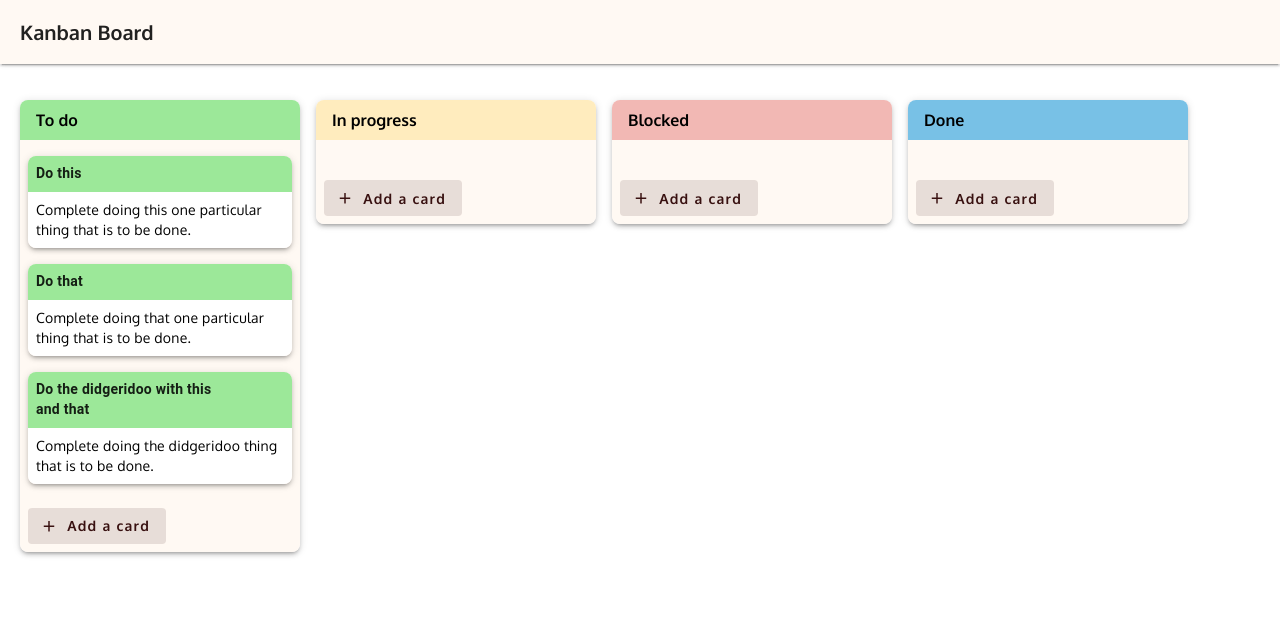
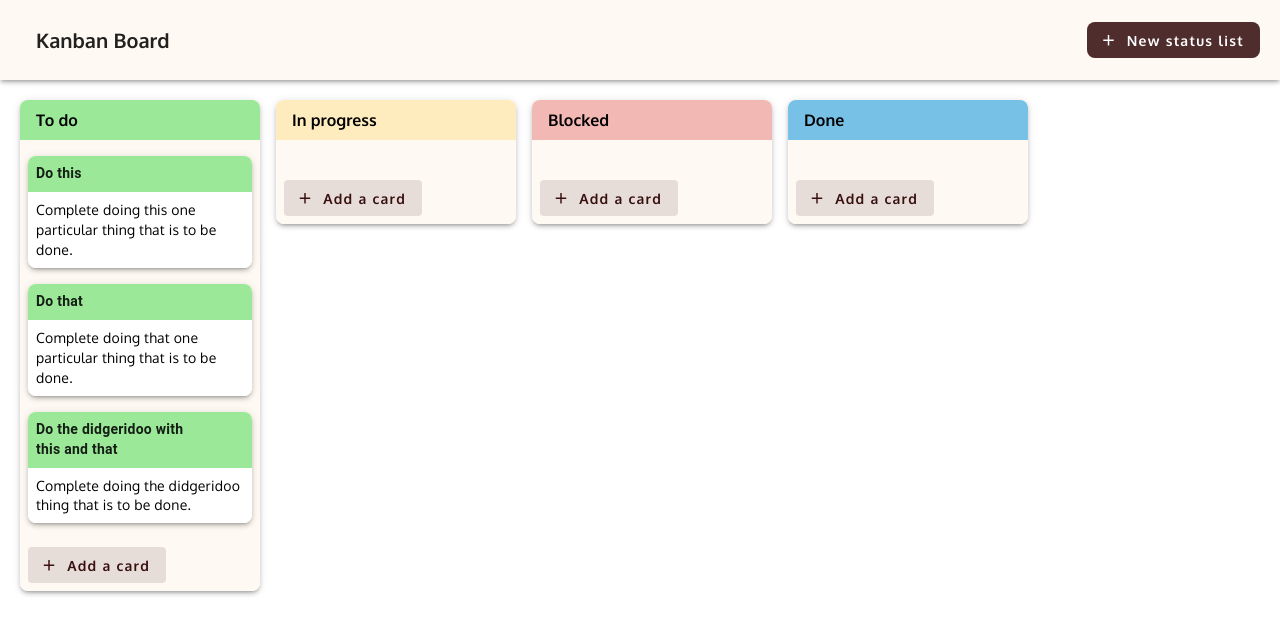
Before and after one commit to malthesers/vue-kanban, a Vue app: page / in a window 1280 px wide. Shown: the top 634 px of the page. Built offline with nearby package versions, Linux system fonts and the light colour scheme.

Commit message:
Implemented addStatusContainer button in header

```diff
--- a/src/components/KanbanBoard.vue
+++ b/src/components/KanbanBoard.vue
@@ -17,7 +17,6 @@
           />
         </template>
       </draggable>
-      <!-- <StatusContainerCreator />  -->
     </VContainer>
   </VMain>
 </template>
--- a/src/components/StatusContainer/StatusContainer.vue
+++ b/src/components/StatusContainer/StatusContainer.vue
@@ -32,7 +32,7 @@ const tasksStore = useTasksStore()
 
 <style scoped>
 .v-col {
-  min-width: 17.5rem;
-  max-width: 17.5rem;
+  min-width: 15rem;
+  max-width: 15rem;
 }
 </style>
--- a/src/components/StatusContainer/StatusContainerCreator.vue
+++ b/src/components/StatusContainer/StatusContainerCreator.vue
@@ -1,18 +1,22 @@
 <template>
-  <VCol class="max-h-100 h-fit pa-0 rounded-lg d-flex flex-column overflow-hidden elevation-3">
-    <VBtn
-      variant="tonal"
-      prepend-icon="mdi-plus"
-      class="bg-accent px-4 py-2 font-weight-bold text-none"
-      >Add new status list</VBtn
-    >
-  </VCol>
+  <VBtn
+    @click="tasksStore.addStatusContainer(newStatusContainer)"
+    variant="tonal"
+    prepend-icon="mdi-plus"
+    class="pa-0 rounded-lg bg-accent px-4 py-2 font-weight-bold text-none"
+    >New status list</VBtn
+  >
 </template>
 
 <script setup lang="ts">
-// import { useTasksStore } from '@/stores/tasksStore'
+import { useTasksStore } from '@/stores/tasksStore'
 
-// const tasksStore = useTasksStore()
+const tasksStore = useTasksStore()
+const newStatusContainer = {
+  title: 'Title',
+  color: '#381010',
+  tasks: []
+}
 </script>
 
 <style scoped>
--- a/src/components/layout/AppHeader.vue
+++ b/src/components/layout/AppHeader.vue
@@ -1,6 +1,7 @@
 <template>
-  <VAppBar :elevation="2">
+  <VAppBar :elevation="3" class="py-2 px-4">
     <VAppBarTitle class="font-weight-bold">Kanban Board</VAppBarTitle>
+    <StatusContainerCreator />
   </VAppBar>
 </template>
 
--- a/src/stores/tasksStore.ts
+++ b/src/stores/tasksStore.ts
@@ -30,5 +30,9 @@ export const useTasksStore = defineStore('tasksStore', () => {
     })
   }
 
-  return { statusContainers, addTask, updateTask, removeTask }
+  function addStatusContainer(statusContainer: IStatusContainer) {
+    statusContainers.value.push(statusContainer)
+  }
+
+  return { statusContainers, addTask, updateTask, removeTask, addStatusContainer }
 })
```
